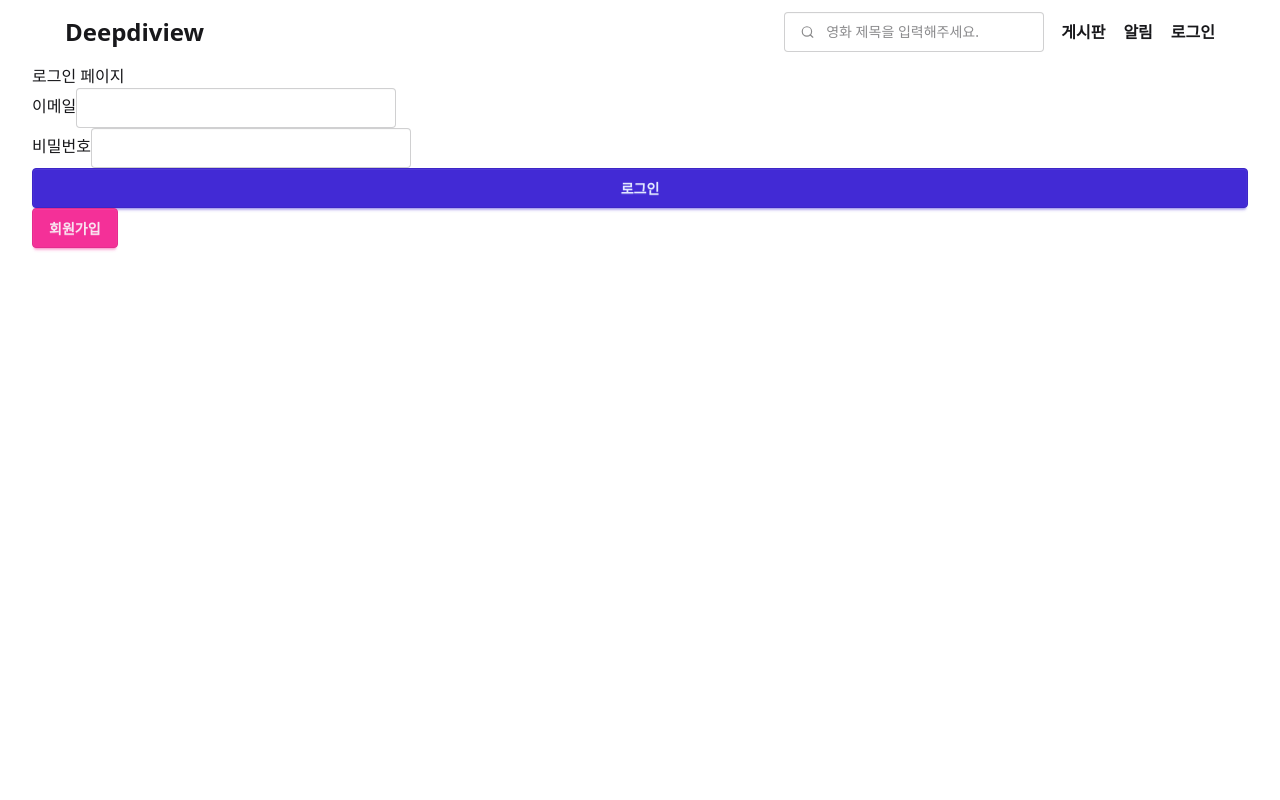
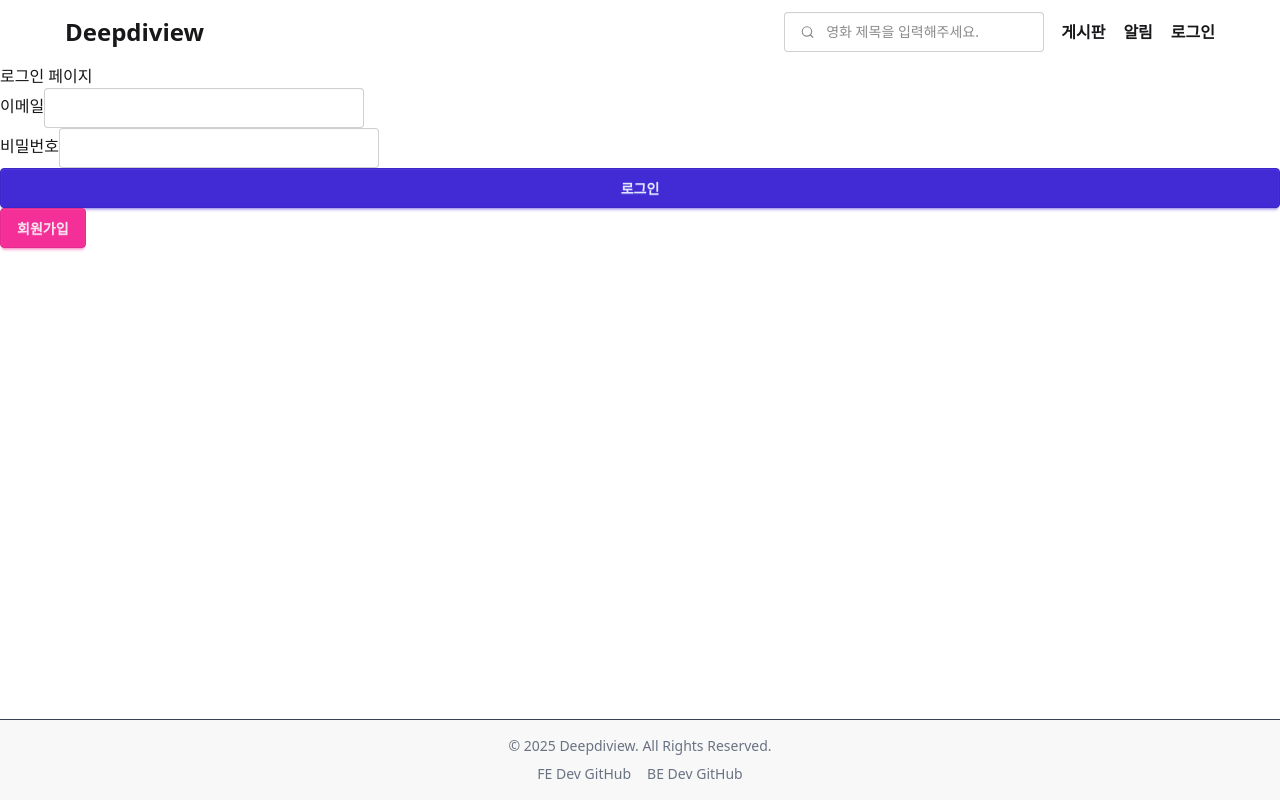
Before and after one commit to Teddy-Suh/deepdiview, a Next.js app: page /login in a window 1280 px wide. Built offline with nearby package versions, Linux system fonts and the light colour scheme; no server answers.

Commit message:
♻️ Refactor: update RootLayout with recent updates

```diff
--- a/src/app/layout.tsx
+++ b/src/app/layout.tsx
@@ -4,30 +4,30 @@
 import BottomNav from '@/components/layout/BottomNav'
 import { SessionProvider } from '@/providers/providers'
 import SSEClient from '@/components/layout/SSEClient'
+import { auth } from '@/auth'
+import Footer from '@/components/layout/Footer'
 
 export const metadata: Metadata = {
   title: 'Deepdiview',
 }
 
-export default function RootLayout({
+export default async function RootLayout({
   children,
 }: Readonly<{
   children: React.ReactNode
 }>) {
+  const session = await auth()
   return (
     <html lang='ko'>
-      <body>
-        <SessionProvider>
+      <body className='flex min-h-screen flex-col'>
+        <SessionProvider initialSession={session}>
           <SSEClient />
-          <div className='mx-auto max-w-[1440px] px-4 sm:px-6 lg:px-8'>
-            <header>
-              <TopNav />
-            </header>
-            <main>{children}</main>
-            <footer>
-              <BottomNav />
-            </footer>
-          </div>
+          <header>
+            <TopNav />
+          </header>
+          <main className='flex-1 pb-18 md:pb-4'>{children}</main>
+          <BottomNav />
+          <Footer />
         </SessionProvider>
       </body>
     </html>
```
